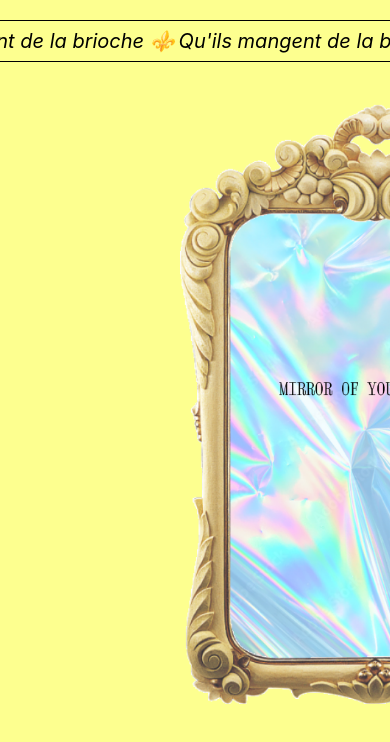
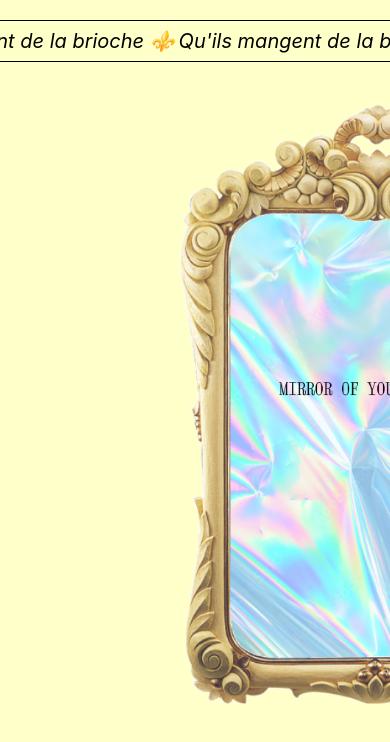
Before and after one commit to connie51886/cakerevolution, a React (Create React App) app: page / in a window 390 px wide. Shown: the top 742 px of the page. Built offline with nearby package versions, Linux system fonts and the light colour scheme; a web font is replaced by a local one.

Commit message:
Update mobile.css

```diff
--- a/src/mobile.css
+++ b/src/mobile.css
@@ -1,5 +1,5 @@
 body{
-background-color: #FDFF8F;
+background-color: #FEFFC9;
 }
 
   .background {
```
